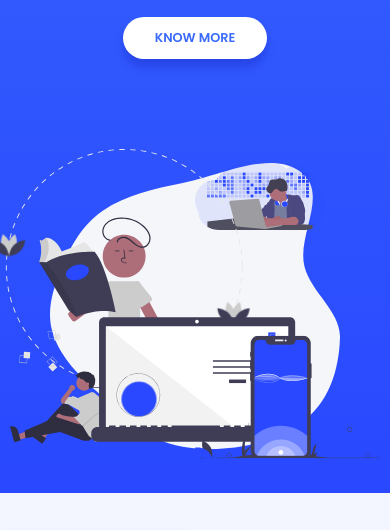
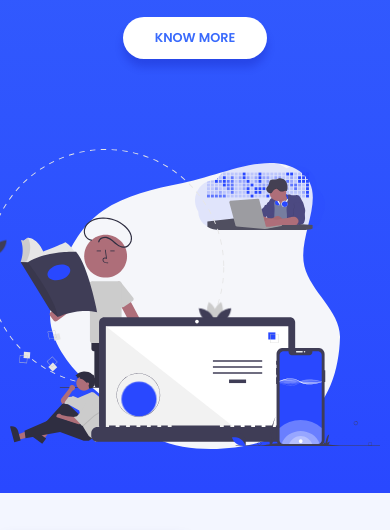
Before and after one commit to ramainampudi/ramakrishna, a website: page index.html in a window 390 px wide. Shown: the part 504-1034 px from the top of the page. Drawn offline with Linux system fonts and the light colour scheme.

Commit message:
Correct responsive design for intro images

```diff
--- a/sass/layout/_header.scss
+++ b/sass/layout/_header.scss
@@ -84,6 +84,7 @@
     padding: 5rem;
     position: relative;
     flex: 1 0 50%;
+    text-align: center;
 
     & > * {
       width: 100%;
@@ -116,6 +117,7 @@
       z-index: 2;
       @media only screen and (max-width: 56.25em) {
         right: 0;
+        width: 40%;
       }
     }
 
@@ -136,6 +138,7 @@
       z-index: 1;
       @media only screen and (max-width: 56.25em) {
         top: 7%;
+        width: 90%;
       }
     }
   }
```
Also changed, not shown: css/style.css.
